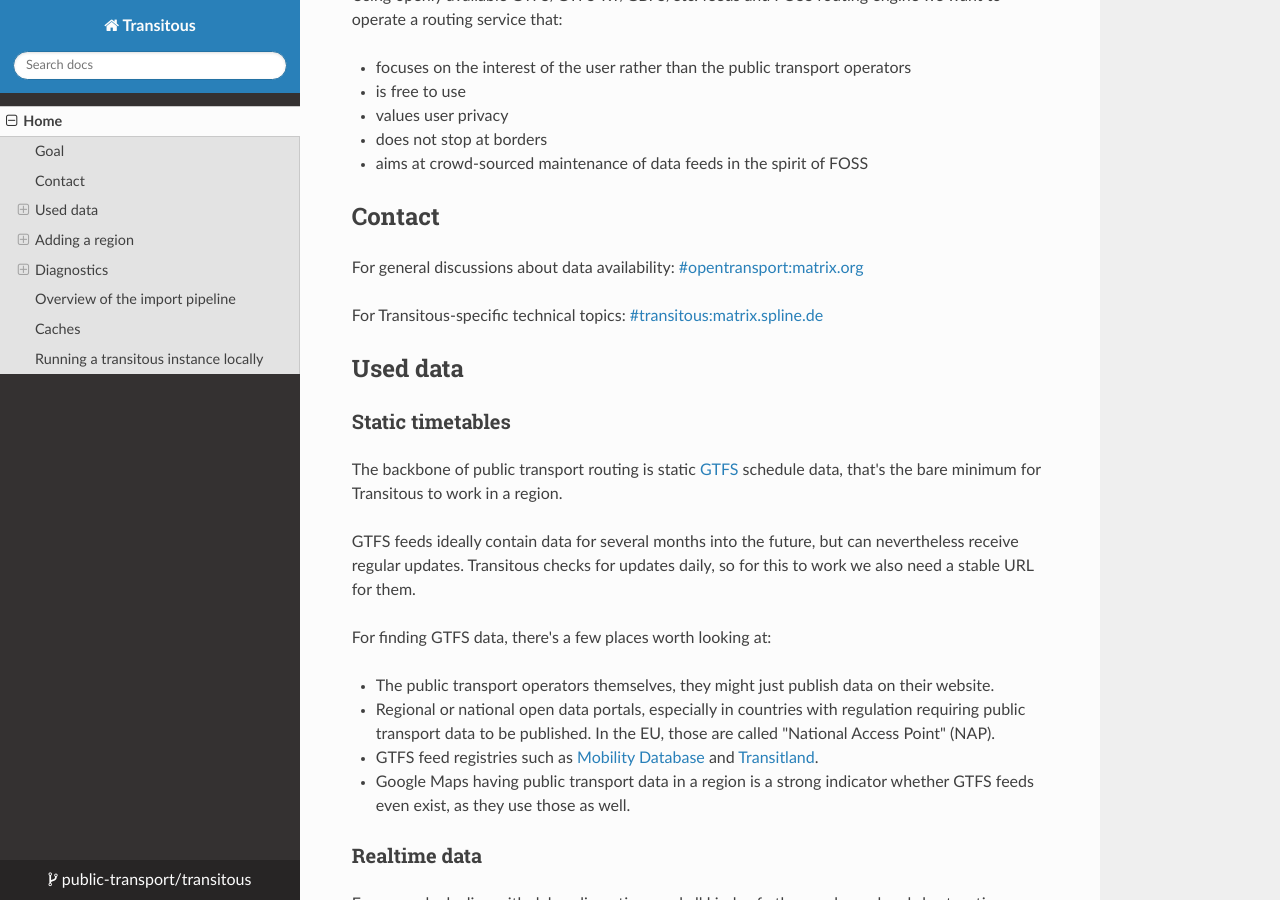
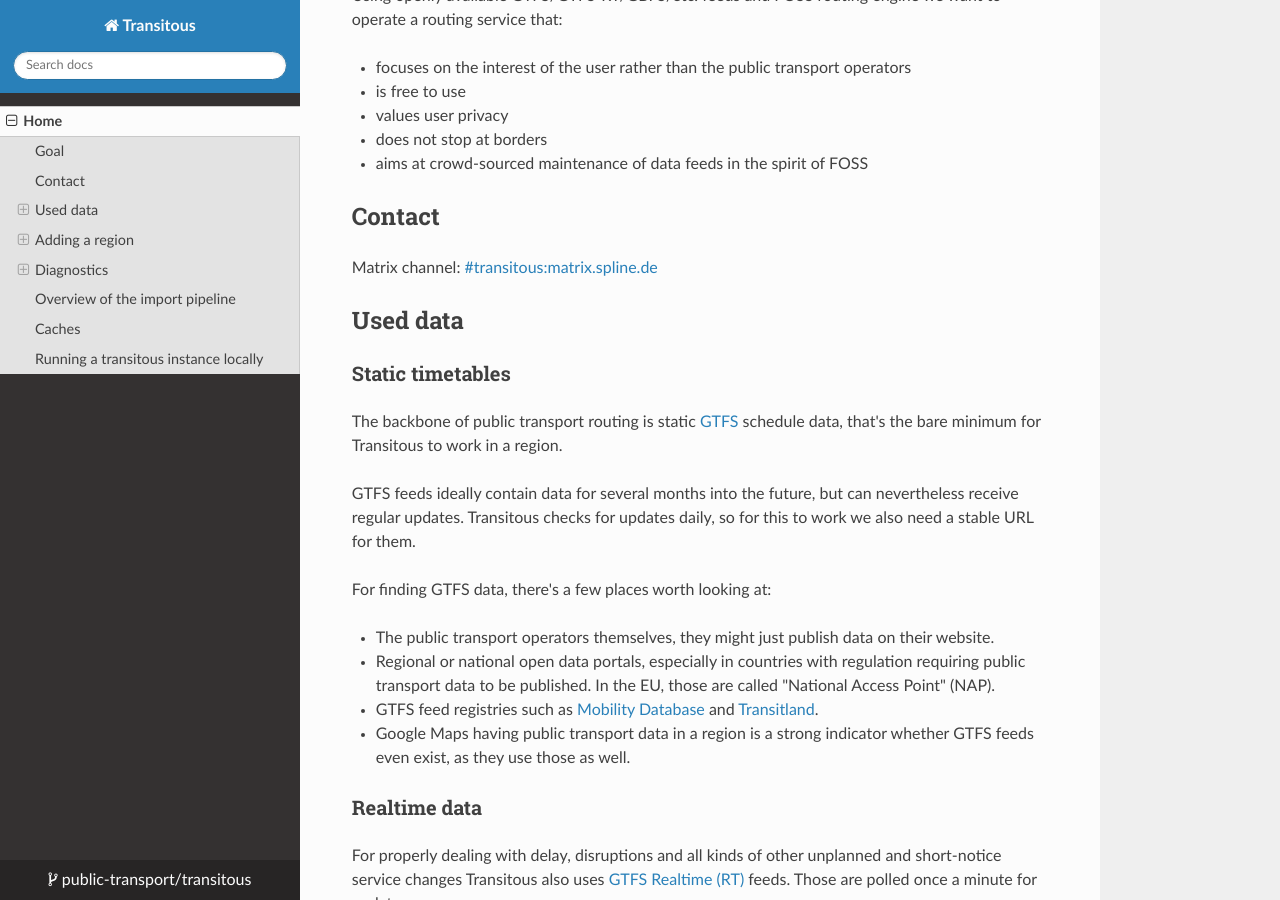
Before and after one commit to public-transport/transitous, an MkDocs documentation site: the page built from docs/docs/index.md, in a window 1280 px wide and 900 px high, scrolled down 328 px. Built offline with MkDocs 1.6.1, drawn with Linux system fonts in a browser that asks for light colours; nearby versions of some CDN libraries.

Commit message:
Simplify Matrix channel references (#1835)
Only list the Transitous channel, to reduce the risk of Transitous issues
ending up in the general open-transport channel.

This is mostly a leftover from the early days, before we had our own
channel.

```diff
--- a/docs/docs/index.md
+++ b/docs/docs/index.md
@@ -30,9 +30,7 @@
 
 ## Contact
 
-For general discussions about data availability: [#opentransport:matrix.org](https://matrix.to/#/#opentransport:matrix.org)
-
-For Transitous-specific technical topics: [#transitous:matrix.spline.de](https://matrix.to/#/#transitous:matrix.spline.de)
+Matrix channel: [#transitous:matrix.spline.de](https://matrix.to/#/#transitous:matrix.spline.de)
 
 ## Used data
 
```
Also changed, not shown: README.md.
